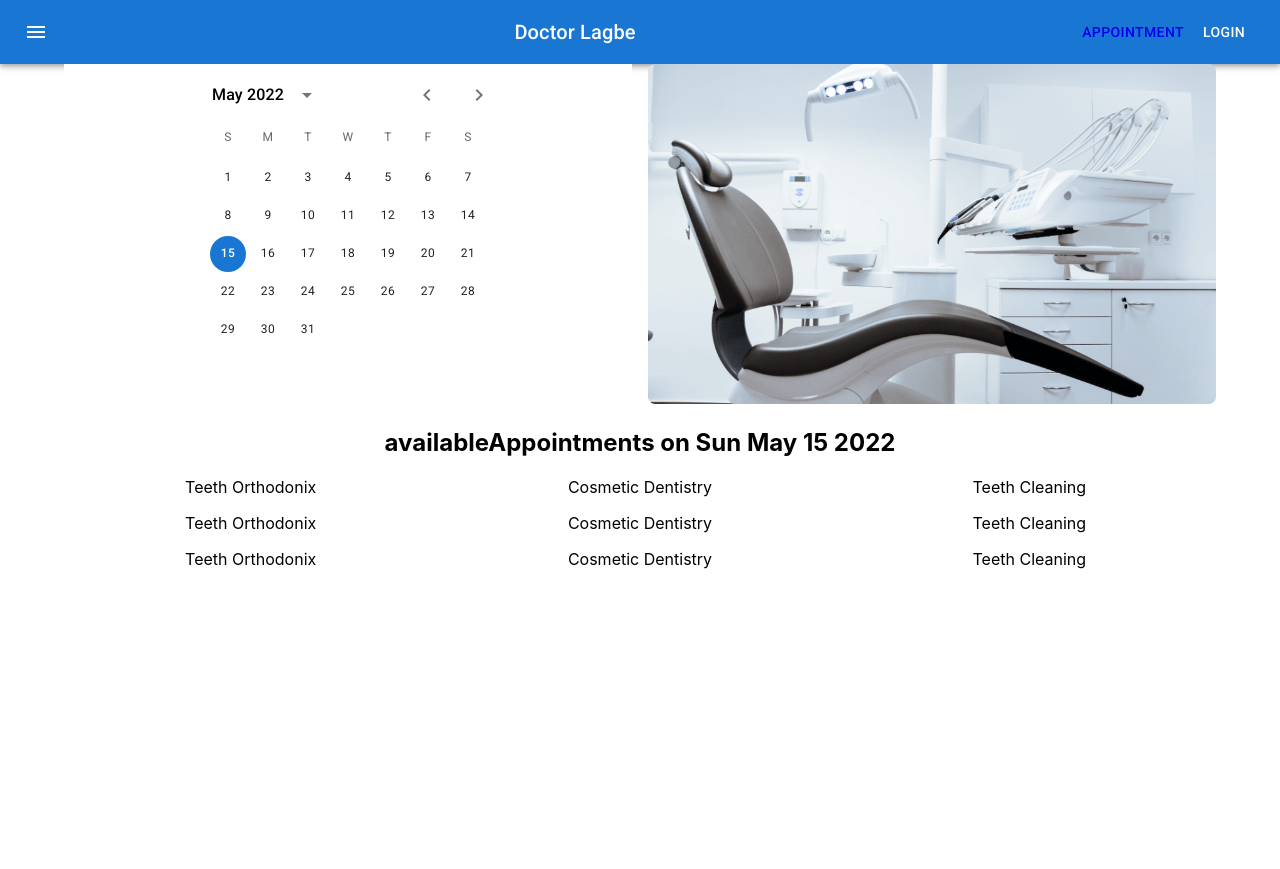
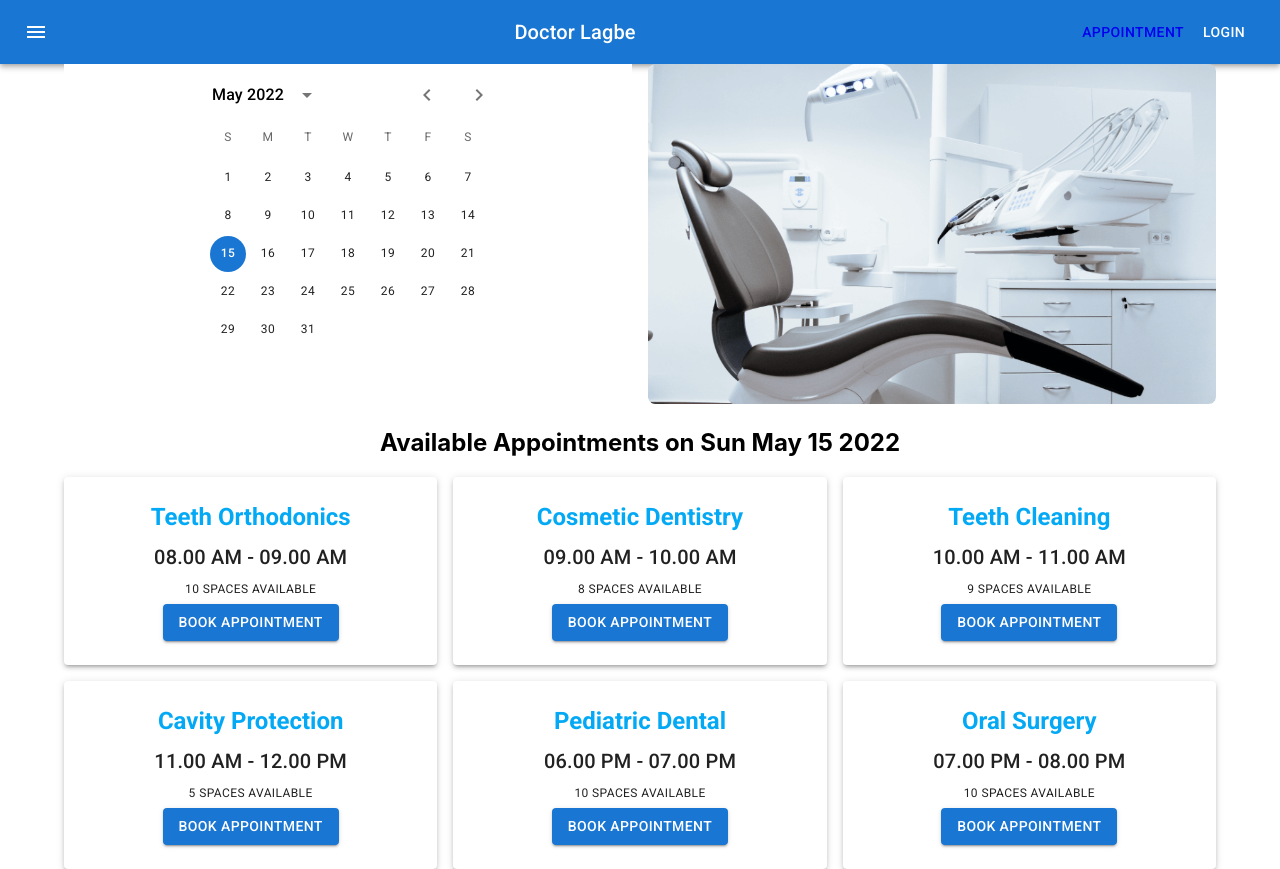
Before and after one commit to mdmonsuralamrana/doctors-portal-client-2.0, a React (Create React App) app: page /appointment in a window 1280 px wide. Before the commit the page ends 800 px from the top, so only its background shows below. Built offline with nearby package versions, Linux system fonts and the light colour scheme.

Commit message:
something added

```diff
--- a/src/Pages/Appointment/AvailableAppointments/AvailableAppointments.js
+++ b/src/Pages/Appointment/AvailableAppointments/AvailableAppointments.js
@@ -5,69 +5,50 @@ import Booking from '../Booking/Booking';
 const bookings = [
     {
         id: 1,
-        name: 'Teeth Orthodonix',
+        name: 'Teeth Orthodonics',
         time: '08.00 AM - 09.00 AM',
         space: 10,
     },
     {
         id: 2,
         name: 'Cosmetic Dentistry',
-        time: '08.30 AM - 09.30 AM',
+        time: '09.00 AM - 10.00 AM',
         space: 8,
     },
     {
         id: 3,
         name: 'Teeth Cleaning',
-        time: '09.30 AM - 10.00 AM',
+        time: '10.00 AM - 11.00 AM',
+        space: 9,
+    },
+    {
+        id: 4,
+        name: 'Cavity Protection',
+        time: '11.00 AM - 12.00 PM',
         space: 5,
     },
     {
-        id: 4,
-        name: 'Teeth Orthodonix',
-        time: '08.00 AM - 09.00 AM',
+        id: 5,
+        name: 'Pediatric Dental',
+        time: '06.00 PM - 07.00 PM',
         space: 10,
     },
     {
-        id: 5,
-        name: 'Cosmetic Dentistry',
-        time: '08.30 AM - 09.30 AM',
-        space: 8,
-    },
-    {
         id: 6,
-        name: 'Teeth Cleaning',
-        time: '09.30 AM - 10.00 AM',
-        space: 5,
-    },
-    {
-        id: 7,
-        name: 'Teeth Orthodonix',
-        time: '08.00 AM - 09.00 AM',
+        name: 'Oral Surgery',
+        time: '07.00 PM - 08.00 PM',
         space: 10,
     },
-    {
-        id: 8,
-        name: 'Cosmetic Dentistry',
-        time: '08.30 AM - 09.30 AM',
-        space: 8,
-    },
-    {
-        id: 9,
-        name: 'Teeth Cleaning',
-        time: '09.30 AM - 10.00 AM',
-        space: 5,
-    },
-
 ]
 
 const AvailableAppointments = ({ date }) => {
     return (
         <Container>
-            <h2>availableAppointments on {date.toDateString()} </h2>
+            <h2>Available Appointments on <span>{date.toDateString()}</span>  </h2>
 
             <Grid container spacing={2}>
                 {
-                    bookings.map(booking => <Booking key={booking.id} booking={booking}/>)
+                    bookings.map(booking => <Booking key={booking.id} booking={booking} />)
                 }
             </Grid>
         </Container>
--- a/src/Pages/Appointment/Booking/Booking.js
+++ b/src/Pages/Appointment/Booking/Booking.js
@@ -1,10 +1,25 @@
+import React from 'react';
 import { Grid } from '@mui/material';
-import React from 'react';
+import Paper from '@mui/material/Paper';
+import Typography from '@mui/material/Typography';
+import Button from '@mui/material/Button';
 
-const Booking = ({booking}) => {
+const Booking = ({ booking }) => {
+    const { name, time, space } = booking;
     return (
         <Grid item xs={12} sm={6} md={4}>
-            {booking.name}
+            <Paper elevation={3} sx={{ py: 3 }} >
+                <Typography sx={{ color: 'info.light', fontWeight: 600 }} variant="h5" gutterBottom component="div">
+                    {name}
+                </Typography>
+                <Typography variant="h6" gutterBottom component="div">
+                    {time}
+                </Typography>
+                <Typography variant="caption" display="block" gutterBottom >
+                    {space} SPACES AVAILABLE
+                </Typography>
+                <Button variant="contained"> BOOK APPOINTMENT </Button>
+            </Paper>
         </Grid>
     );
 };
```
Also changed, not shown: src/Pages/Appointment/AppointmentHeader/AppointmentHeader.js (line endings or trailing spaces).
